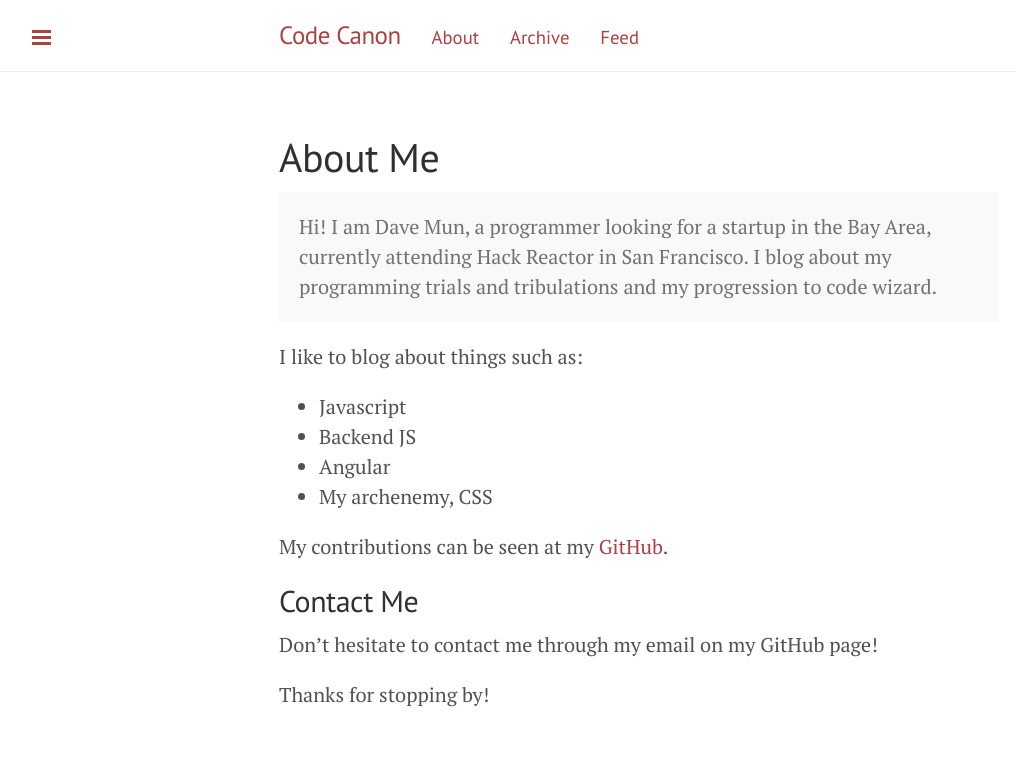
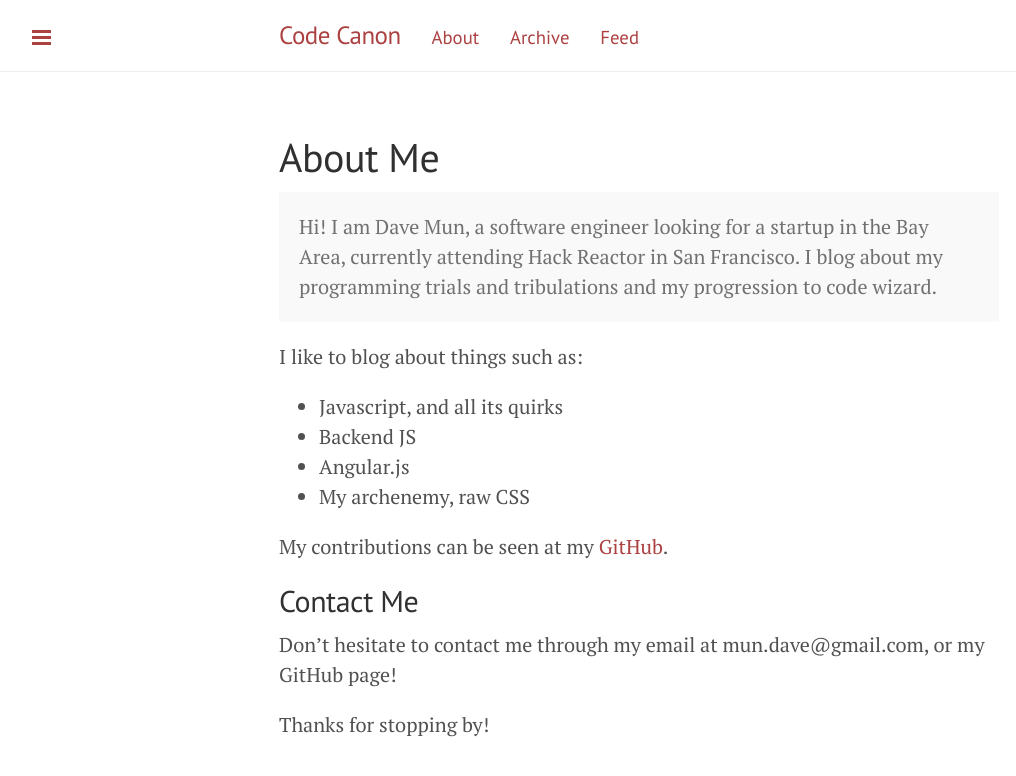
Before and after one commit to davemun/davemun.github.io, a Jekyll site: the page built from about.md, in a window 1280 px wide. Shown: the top 776 px of the page, without its empty margins (1-1017 px from the left). Built offline with Jekyll 4.4.1, drawn with Linux system fonts in a browser that asks for light colours; Markdown is read by kramdown in place of the engine named in the settings.

Commit message:
Updated contact page and blog setup.

```diff
--- a/_config.yml
+++ b/_config.yml
@@ -11,10 +11,10 @@ relative_permalinks: true
 # Setup
 title:               Code Canon
 tagline:             'A lean, MEAN, Agile machine'
-description:         'The personal page of programmer Dave Mun.'
+description:         'The personal page of Software Engineer Dave Mun.'
 url:                 http://davemun.github.io
 baseurl:             /
-paginate:            5
+paginate:            3
 
 # About/contact
 author:
--- a/about.md
+++ b/about.md
@@ -4,21 +4,21 @@ title: About Me
 ---
 
 <p class="message">
-  Hi! I am Dave Mun, a programmer looking for a startup in the Bay Area, currently attending Hack Reactor in San Francisco. I blog
+  Hi! I am Dave Mun, a software engineer looking for a startup in the Bay Area, currently attending Hack Reactor in San Francisco. I blog
 about my programming trials and tribulations and my progression to code wizard.
 </p>
 
 I like to blog about things such as:
 
-* Javascript
+* Javascript, and all its quirks
 * Backend JS
-* Angular
-* My archenemy, CSS
+* Angular.js
+* My archenemy, raw CSS
 
 My contributions can be seen at my [GitHub](http://github.com/davemun).
 
 ## Contact Me
 
-Don't hesitate to contact me through my email on my GitHub page!
+Don't hesitate to contact me through my email at mun.dave@gmail.com, or my GitHub page!
 
 Thanks for stopping by!
```
